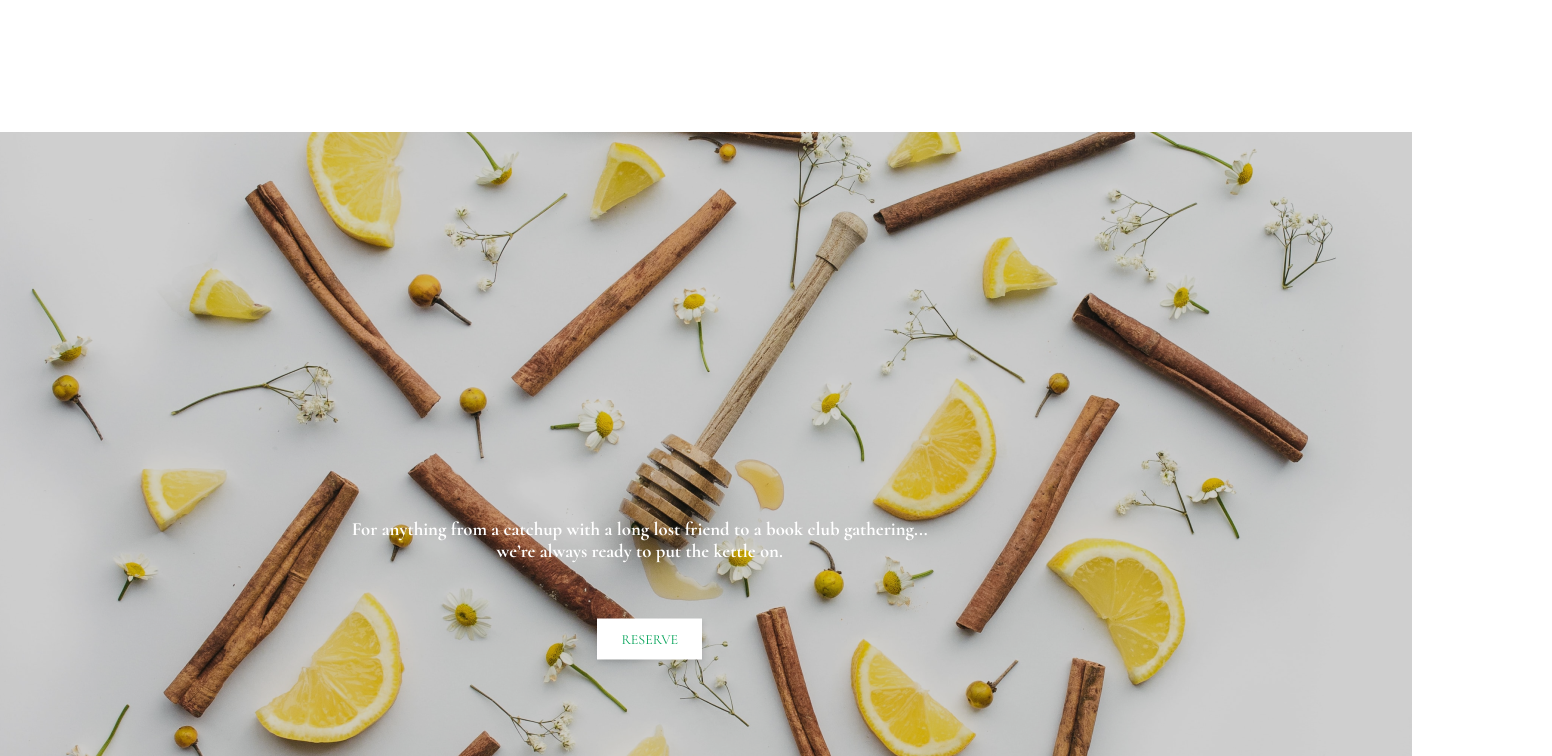
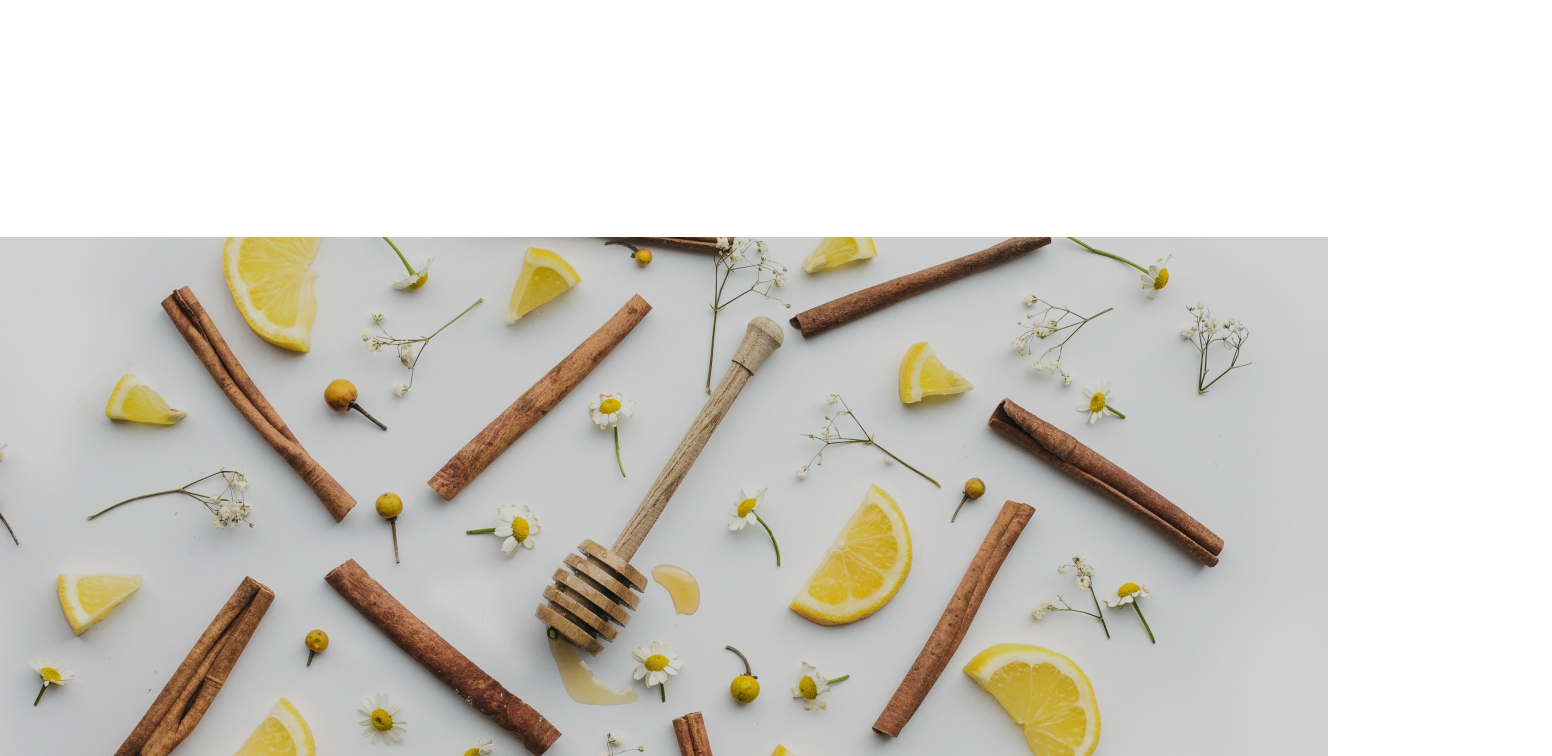
Before and after one commit to Emeka1993/TINYLEAF, a React (Create React App) app in the folder tiny-leaf-project/: page /Menu in a window 1280 px wide. Shown: the part 1580-2336 px from the top of the page, 1552 px wide, since content can reach past the window. Built offline with nearby package versions, Linux system fonts and the light colour scheme.

Commit message:
home page updated

```diff
--- a/tiny-leaf-project/src/Pages/Home.js
+++ b/tiny-leaf-project/src/Pages/Home.js
@@ -50,7 +50,7 @@ function Home() {
   </section>
 
     </body>
-    <img src={blue} alt="flowers-pic" className="c" />
+    <img src={blue} alt="flowers-pic" className="blue-pic" />
         <div className="center">
           <h3>{"Make a reservation"}</h3>
           <p>{"For anything from a catchup with a long lost friend to a book club gathering... we're always ready to put the kettle on."}</p>
--- a/tiny-leaf-project/src/layout/Footer.css
+++ b/tiny-leaf-project/src/layout/Footer.css
@@ -3,14 +3,12 @@
     color: white;
     text-align: right;
     padding: 110px;
-    width: 100%;
     height: 10px;
     font-family: 'Cormorant', serif;
     padding-bottom: 100px;
-    position: absolute;
-    bottom: -2430px;
-   }
 
+
+  }
 
   .footer img {
     float: left;
--- a/tiny-leaf-project/src/layout/Globals.css
+++ b/tiny-leaf-project/src/layout/Globals.css
@@ -365,9 +365,6 @@ about {
       }
 
       .reserve-button {
-      position: relative;
-      margin-top: 200px;
-      right: 350px;
       background-color: white;
       color: rgb(0, 163, 87);
       padding: 12px 24px;
@@ -505,19 +502,7 @@ about {
 
 
 
-      .background-pic-container {
-        position: absolute;
-        bottom: -900px;
-        right: 150px;
+      .blue-pic {
+        width: 100%;
+        height: 40%;
       }
-
-
-      .centered-content {
-        margin-top: 10px;
-
-      }
-
-
-      .centered-content h3{
-        color: #ffffff;
-      }
--- a/tiny-leaf-project/src/layout/Header.css
+++ b/tiny-leaf-project/src/layout/Header.css
@@ -1,11 +1,12 @@
 header {
   background-color: #86907D;
+
+  width: 100%
   }
 
   @media (max-width: 480px) {
   header {
   background-color: #86907D;
-  width: 100%;
   }
   }
 
```
